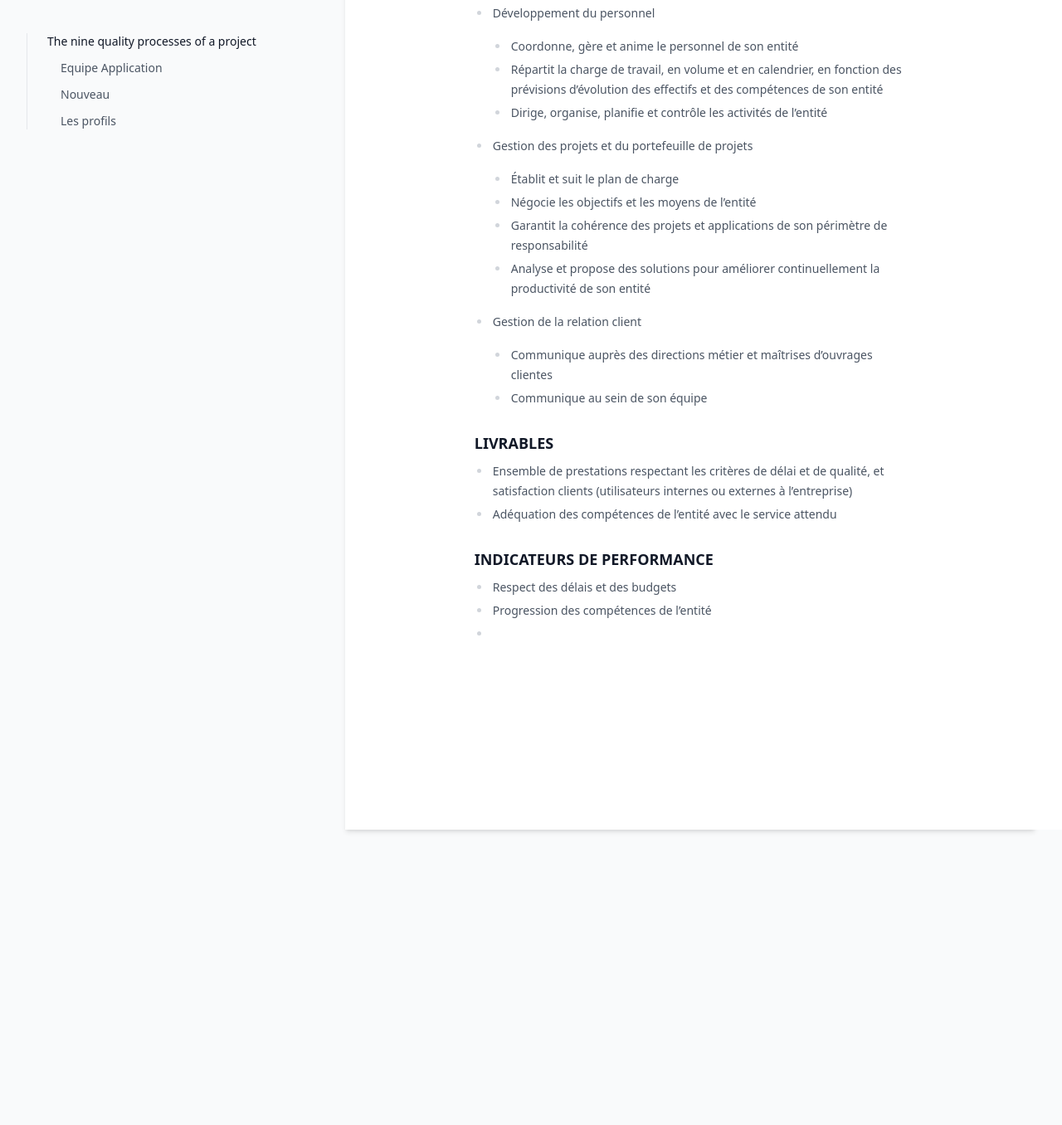
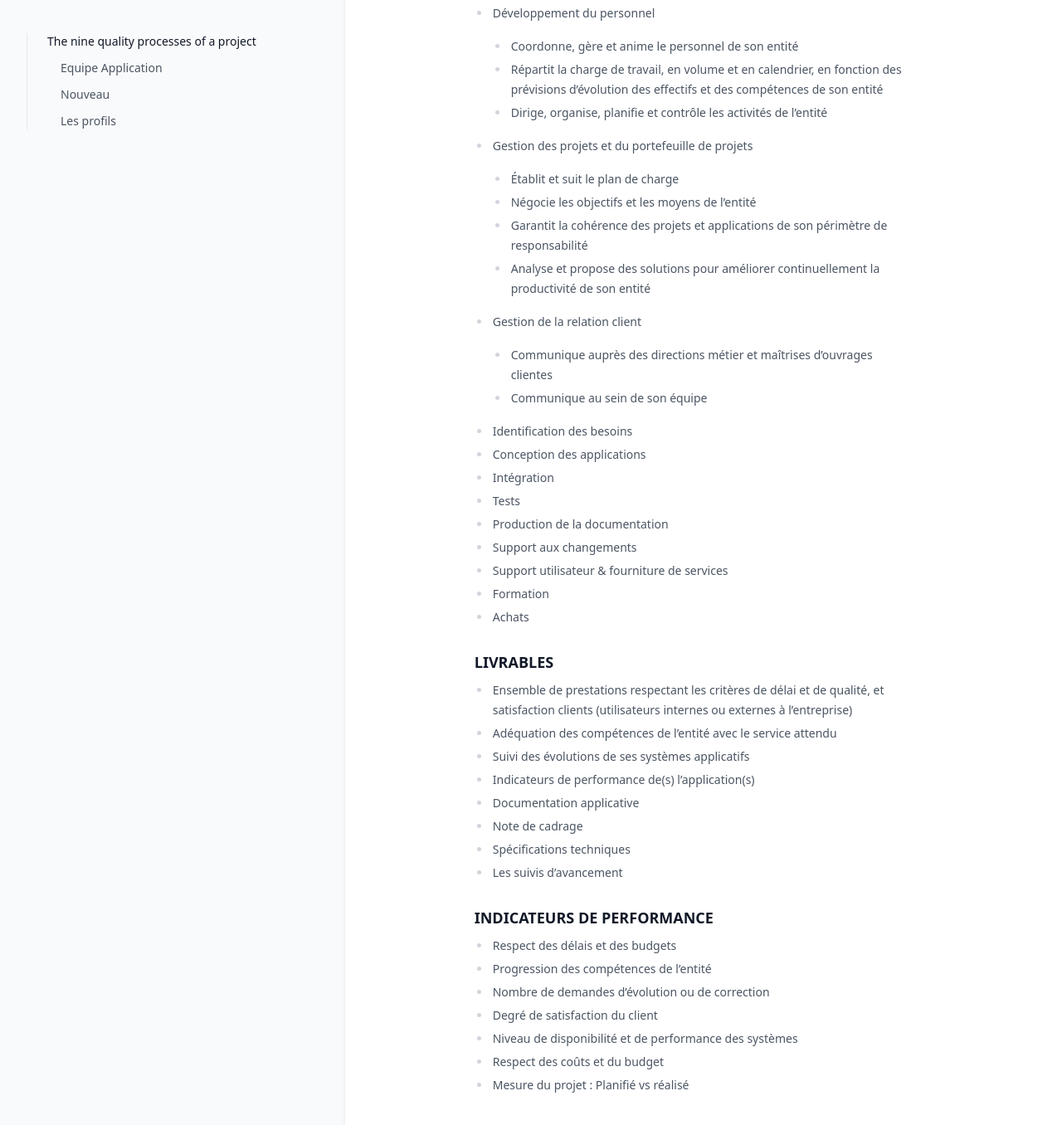
Before and after one commit to greglejeune/ebook, a Jekyll site: the page built from _gdp/new.md, in a window 1280 px wide and 1400 px high, scrolled down 400 px. Shown: the top 1356 px of the window at 83% size. Built offline with Jekyll 4.4.1, drawn with Linux system fonts in a browser that asks for light colours.

Commit message:
Update new.md

```diff
--- a/_gdp/new.md
+++ b/_gdp/new.md
@@ -26,14 +26,33 @@ Il est le garant de prestations informatiques produites en qualité et sécurit
 - Gestion de la relation client
   - Communique auprès des directions métier et maîtrises d’ouvrages clientes
   - Communique au sein de son équipe
+- Identification des besoins
+- Conception des applications
+- Intégration
+- Tests
+- Production de la documentation
+- Support aux changements
+- Support utilisateur & fourniture de services
+- Formation
+- Achats
 
 ### LIVRABLES
 
 - Ensemble de prestations respectant les critères de délai et de qualité, et satisfaction clients (utilisateurs internes ou externes à l'entreprise)
 - Adéquation des compétences de l'entité avec le service attendu
+- Suivi des évolutions de ses systèmes applicatifs
+- Indicateurs de performance de(s) l’application(s)
+- Documentation applicative
+- Note de cadrage
+- Spécifications techniques
+- Les suivis d’avancement
 
 ### INDICATEURS DE PERFORMANCE
 
 - Respect des délais et des budgets
 - Progression des compétences de l'entité
--
+- Nombre de demandes d'évolution ou de correction
+- Degré de satisfaction du client
+- Niveau de disponibilité et de performance des systèmes
+- Respect des coûts et du budget
+- Mesure du projet : Planifié vs réalisé
```
